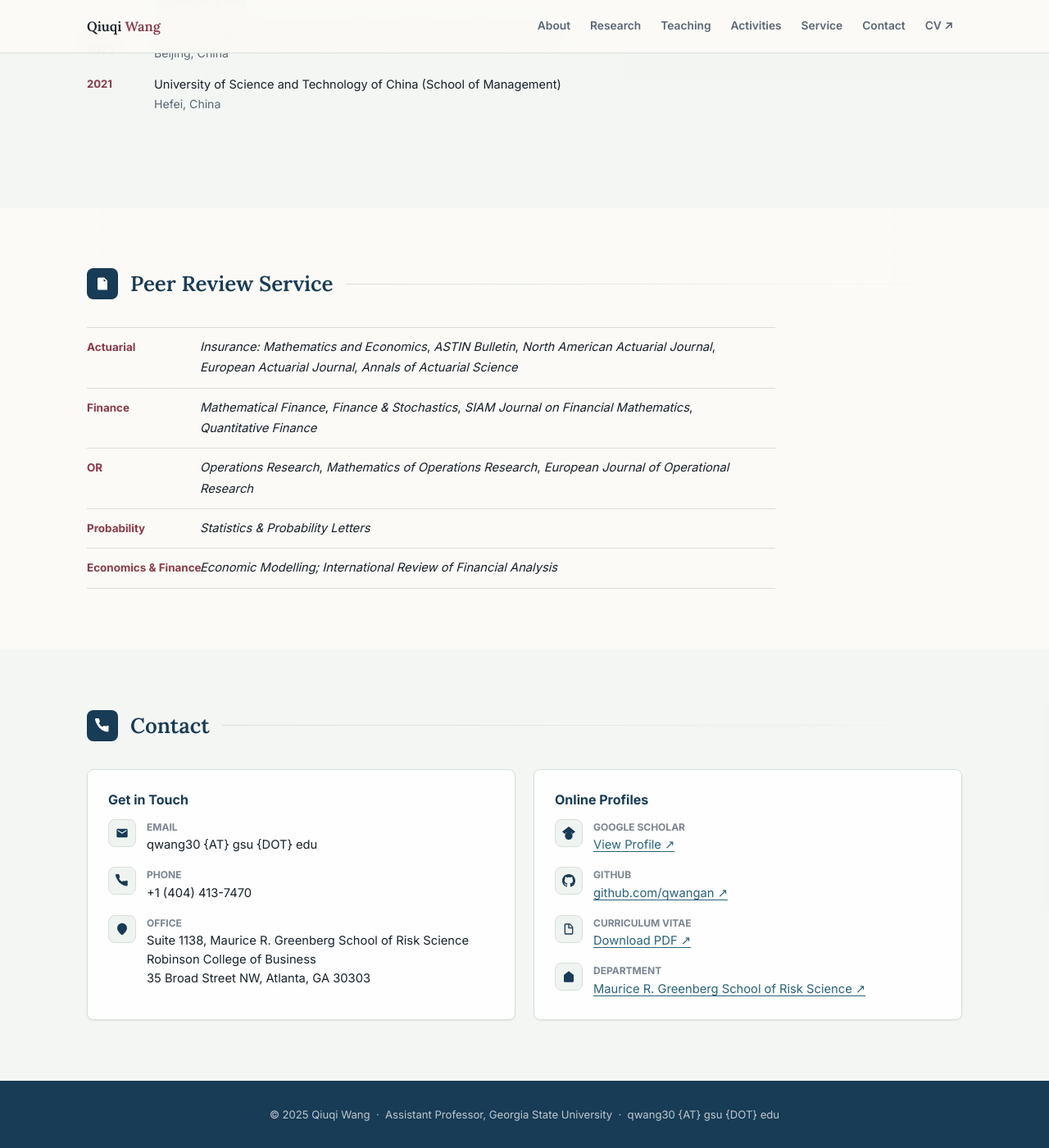
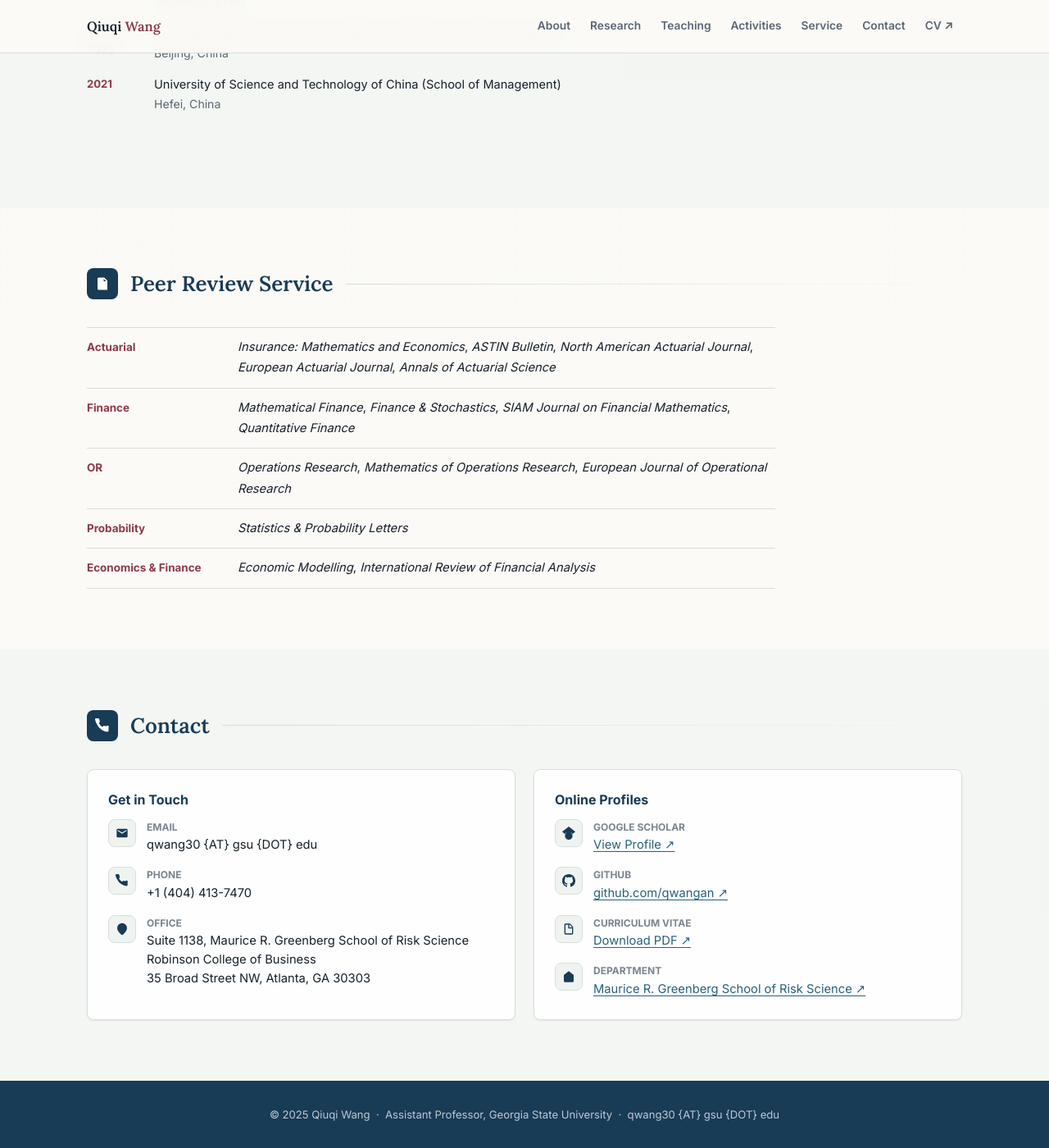
Before and after one commit to qwangan/qwangan.github.io, a Jekyll site: the page built from index.html, in a window 1280 px wide and 1400 px high, scrolled down 7780 px. Shown: the whole window at 82% size. Built offline with Jekyll 4.4.1, drawn with Linux system fonts in a browser that asks for light colours.

Commit message:
Fix peer-review service spacing and CV ampersands

```diff
--- a/assets/css/site.css
+++ b/assets/css/site.css
@@ -545,6 +545,10 @@
 
     .service-list { max-width: 840px; }
     .service-label { min-width: 92px; }
+    #service .course-item {
+      grid-template-columns: 160px minmax(0, 1fr);
+      column-gap: 24px;
+    }
     .editorial-list .course-item { grid-template-columns: 150px minmax(0, 1fr) auto; }
     .editorial-journal {
       display: inline-block;
@@ -691,6 +695,7 @@
       }
 
       .course-item { grid-template-columns: 1fr; gap: 2px; }
+      #service .course-item { grid-template-columns: 1fr; gap: 2px; }
       .editorial-list .course-item { grid-template-columns: 1fr; }
       .course-term { grid-column: auto; }
       .contact-card { padding: 21px; }
--- a/index.html
+++ b/index.html
@@ -185,7 +185,7 @@ description: Qiuqi Wang, Ph.D., A.S.A. — Assistant Professor at the Maurice R.
     <ul class="course-list service-list">
       {% for item in site.data.service %}
       {% assign journals = item.journals | split: ', ' %}
-      <li class="course-item"><span class="course-code service-label">{{ item.label }}</span><span class="course-name">{% for journal in journals %}<em>{{ journal }}</em>{% unless forloop.last %}, {% endunless %}{% endfor %}</span></li>
+      <li class="course-item"><span class="course-code service-label">{{ item.label | escape }}</span><span class="course-name">{% for journal in journals %}<em>{{ journal | escape }}</em>{% unless forloop.last %}, {% endunless %}{% endfor %}</span></li>
       {% endfor %}
     </ul>
   </div>
```
Also changed, not shown: _pages/service.yml (+4 -4 lines), tests/test_cv.py (added, +44 -0 lines), 2 other files.
